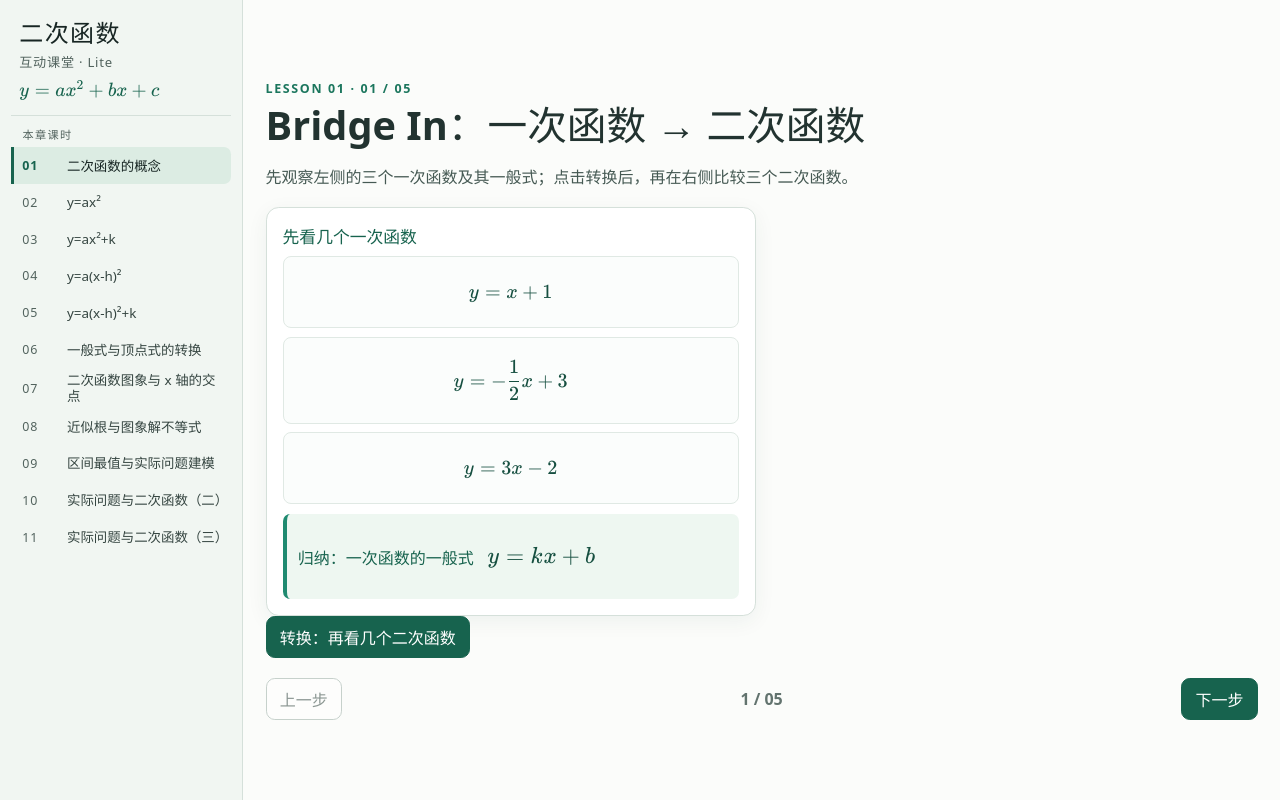
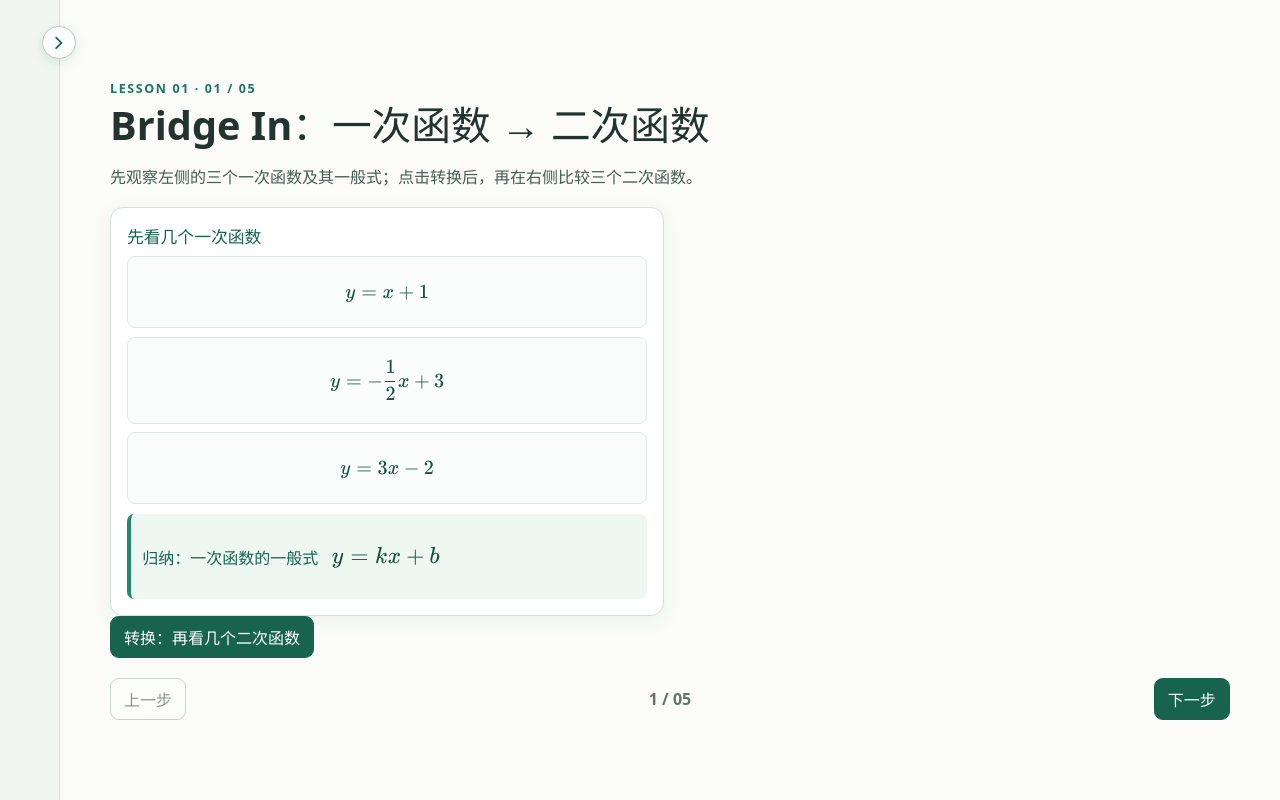
Before and after one commit to DING0180/quadratic-functions-lite, a website built with Vite: page index.html in a window 1280 px wide. Built offline with nearby package versions, Linux system fonts and the light colour scheme.

Commit message:
feat: add collapsible classroom sidebar

```diff
--- a/src/main.js
+++ b/src/main.js
@@ -39,6 +39,17 @@ function lessonStepHash(lessonId, step) {
 
 const classroom = createElement("div", "classroom");
 const sidebar = createElement("aside", "sidebar");
+const sidebarToggle = createElement("button", "sidebar-toggle");
+sidebarToggle.type = "button";
+sidebarToggle.setAttribute("aria-controls", "lesson-navigation");
+const sidebarToggleIcon = document.createElementNS("http://www.w3.org/2000/svg", "svg");
+sidebarToggleIcon.setAttribute("class", "sidebar-toggle-icon");
+sidebarToggleIcon.setAttribute("viewBox", "0 0 20 20");
+sidebarToggleIcon.setAttribute("aria-hidden", "true");
+const sidebarTogglePath = document.createElementNS("http://www.w3.org/2000/svg", "path");
+sidebarTogglePath.setAttribute("d", "m7 4 6 6-6 6");
+sidebarToggleIcon.append(sidebarTogglePath);
+sidebarToggle.append(sidebarToggleIcon);
 const brand = createElement("div", "brand");
 const brandTitle = createElement("h1", "brand-title", "二次函数");
 const brandSubtitle = createElement("p", "brand-subtitle", "互动课堂 · Lite");
@@ -47,11 +58,12 @@ renderFormula(formula, "y=ax^2+bx+c", { ariaLabel: "二次函数一般式" });
 brand.append(brandTitle, brandSubtitle, formula);
 
 const navigation = createElement("nav", "lesson-navigation");
+navigation.id = "lesson-navigation";
 navigation.setAttribute("aria-label", "课时导航");
 const navigationTitle = createElement("p", "navigation-label", "本章课时");
 const lessonList = createElement("ol", "lesson-list");
 navigation.append(navigationTitle, lessonList);
-sidebar.append(brand, navigation);
+sidebar.append(brand, navigation, sidebarToggle);
 
 const stage = createElement("section", "lesson-stage");
 stage.setAttribute("aria-live", "polite");
@@ -65,6 +77,23 @@ classroom.append(sidebar, stage);
 root.replaceChildren(classroom);
 
 let activeLesson = null;
+let sidebarCollapsed = true;
+
+function setSidebarCollapsed(collapsed) {
+  sidebarCollapsed = collapsed;
+  classroom.classList.toggle("classroom--sidebar-collapsed", collapsed);
+  sidebarToggle.setAttribute("aria-expanded", String(!collapsed));
+  sidebarToggle.setAttribute("aria-label", collapsed ? "展开课时导航" : "收起课时导航");
+  sidebarToggle.title = collapsed ? "展开课时导航" : "收起课时导航";
+}
+
+sidebarToggle.addEventListener("click", () => {
+  setSidebarCollapsed(!sidebarCollapsed);
+});
+
+sidebar.addEventListener("click", (event) => {
+  if (event.target === sidebar) setSidebarCollapsed(!sidebarCollapsed);
+});
 
 function renderSidebar(activeLessonId) {
   lessonList.replaceChildren(...COURSE.map((item) => {
@@ -132,4 +161,5 @@ function render() {
 }
 
 window.addEventListener("hashchange", render);
+setSidebarCollapsed(true);
 render();
--- a/src/styles.css
+++ b/src/styles.css
@@ -20,16 +20,52 @@ body { min-width: 320px; }
   grid-template-columns: minmax(14.75rem, 19vw) minmax(0, 1fr);
   background: #fbfcfa;
   overflow: hidden;
+  transition: grid-template-columns 180ms ease;
 }
 
 .sidebar {
+  position: relative;
   min-height: 0;
   display: flex;
   flex-direction: column;
   padding: clamp(1.25rem, 2.5vw, 2.4rem) 1rem 1.25rem;
   border-right: 1px solid #d6ddda;
   background: #f3f7f4;
+  transition: padding 180ms ease;
 }
+
+.sidebar-toggle {
+  position: absolute;
+  top: clamp(1rem, 2vw, 1.8rem);
+  right: -1.05rem;
+  z-index: 2;
+  display: grid;
+  width: 2.1rem;
+  height: 2.1rem;
+  place-items: center;
+  padding: 0;
+  border: 1px solid #b8c9c1;
+  border-radius: 999px;
+  background: #fff;
+  box-shadow: 0 0.2rem 0.7rem rgb(25 73 58 / 0.12);
+  color: #17634e;
+  cursor: pointer;
+  transition: background-color 180ms ease, border-color 180ms ease, color 180ms ease;
+}
+
+.sidebar-toggle:hover { border-color: #17634e; background: #e7f0eb; }
+.sidebar-toggle:focus-visible { outline: 3px solid #da8c35; outline-offset: 3px; }
+.sidebar-toggle-icon { width: 1.1rem; height: 1.1rem; fill: none; stroke: currentColor; stroke-linecap: round; stroke-linejoin: round; stroke-width: 2; transition: transform 180ms ease; }
+
+.classroom--sidebar-collapsed { grid-template-columns: 3.75rem minmax(0, 1fr); }
+.classroom--sidebar-collapsed .sidebar { padding-inline: 0.55rem; }
+.classroom--sidebar-collapsed .brand,
+.classroom--sidebar-collapsed .lesson-navigation {
+  visibility: hidden;
+  opacity: 0;
+  pointer-events: none;
+}
+.classroom:not(.classroom--sidebar-collapsed) .sidebar-toggle-icon { transform: rotate(180deg); }
 
 .brand { padding: 0 0.7rem 1.35rem; border-bottom: 1px solid #ccd8d2; }
 .brand-title { margin: 0; font-size: clamp(1.5rem, 2.1vw, 2.15rem); letter-spacing: 0.06em; }
@@ -90,6 +126,10 @@ body { min-width: 320px; }
 @media (max-width: 760px) {
   .classroom { grid-template-columns: 1fr; }
   .sidebar { min-width: 0; min-height: auto; padding: 1rem; border-right: 0; border-bottom: 1px solid #d6ddda; }
+  .sidebar-toggle { display: none; }
+  .classroom--sidebar-collapsed .sidebar { padding: 1rem; }
+  .classroom--sidebar-collapsed .brand,
+  .classroom--sidebar-collapsed .lesson-navigation { visibility: visible; opacity: 1; pointer-events: auto; }
   .brand { padding: 0 0 0.9rem; }
   .lesson-navigation { min-width: 0; max-width: 100%; overflow-x: auto; padding-top: 0.8rem; }
   .lesson-list { display: flex; width: max-content; gap: 0.2rem; }
```
Also changed, not shown: tests/sidebar-collapse.test.js (added, +34 -0 lines).
